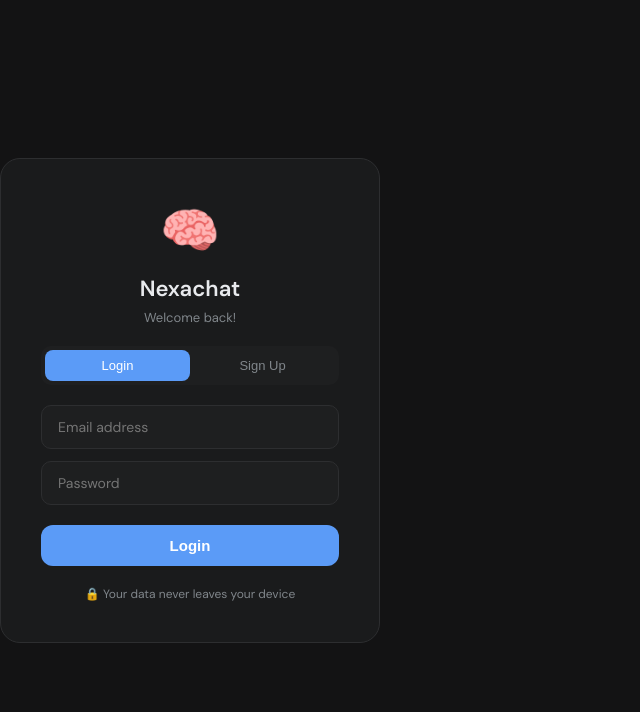
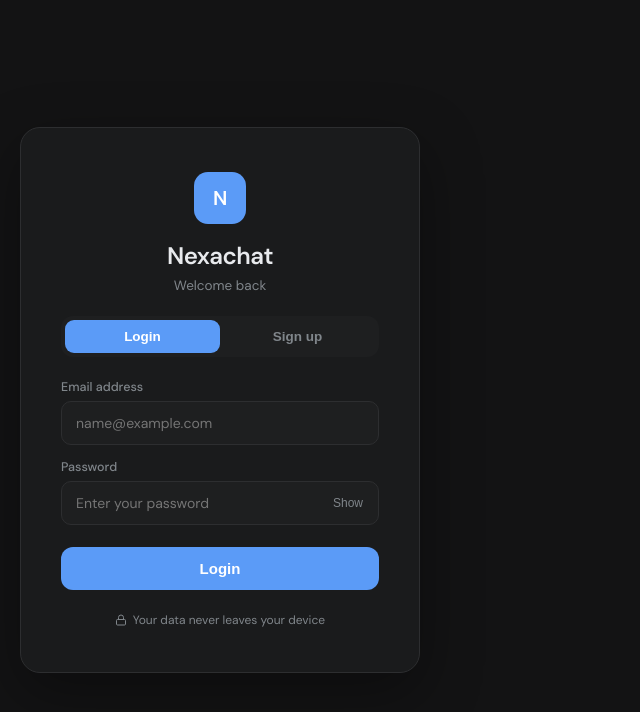
Before and after one commit to KeshavKandoi/OfflineChatBot, a React (Vite) app in the folder offline-chatbot/frontend/: page / in a window 1280 px wide. Shown: the top 712 px of the page, without its empty margins (0-640 px from the left). Built offline with nearby package versions, Linux system fonts and the light colour scheme.

Commit message:
creating login page

```diff
--- a/offline-chatbot/frontend/src/Login.tsx
+++ b/offline-chatbot/frontend/src/Login.tsx
@@ -7,11 +7,16 @@ interface Props {
 export default function Login({ onLogin }: Props) {
   const [mode, setMode] = useState<'login' | 'signup'>('login')
   const [name, setName] = useState('')
-  const [username, setUsername] = useState('')
   const [email, setEmail] = useState('')
   const [password, setPassword] = useState('')
+  const [showPassword, setShowPassword] = useState(false)
   const [error, setError] = useState('')
   const [loading, setLoading] = useState(false)
+
+  function switchMode(m: 'login' | 'signup') {
+    setMode(m)
+    setError('')
+  }
 
   async function handleSubmit() {
     if (mode === 'login') {
@@ -20,8 +25,12 @@ export default function Login({ onLogin }: Props) {
         return
       }
     } else {
-      if (!name || !username || !email || !password) {
+      if (!name || !email || !password) {
         setError('Please fill in all fields')
+        return
+      }
+      if (password.length < 6) {
+        setError('Password must be at least 6 characters')
         return
       }
     }
@@ -32,7 +41,7 @@ export default function Login({ onLogin }: Props) {
     try {
       const url = `http://127.0.0.1:8000/auth/${mode}`
       const body = mode === 'signup'
-        ? { name, username, email, password }
+        ? { name, email, password }
         : { email, password }
 
       const res = await fetch(url, {
@@ -63,117 +72,135 @@ export default function Login({ onLogin }: Props) {
       alignItems: 'center',
       justifyContent: 'center',
       background: 'var(--bg-primary)',
-      fontFamily: 'DM Sans, sans-serif'
+      fontFamily: 'DM Sans, sans-serif',
+      padding: '20px',
+      boxSizing: 'border-box'
     }}>
       <div style={{
-        width: '380px',
+        width: '400px',
+        maxWidth: '100%',
         background: 'var(--bg-secondary)',
         border: '1px solid var(--border)',
         borderRadius: '20px',
-        padding: '40px',
+        padding: '44px 40px',
         display: 'flex',
         flexDirection: 'column',
-        gap: '20px'
+        gap: '22px',
+        boxShadow: '0 20px 60px rgba(0,0,0,0.35)'
       }}>
-        {/* Icon + Title */}
         <div style={{ textAlign: 'center' }}>
-          <div style={{ fontSize: '48px', marginBottom: '12px' }}>🧠</div>
+          <div style={{
+            width: '52px', height: '52px', borderRadius: '14px',
+            background: 'var(--accent)', display: 'flex',
+            alignItems: 'center', justifyContent: 'center',
+            fontSize: '20px', fontWeight: 700, color: '#fff',
+            margin: '0 auto 16px', letterSpacing: '-0.02em'
+          }}>
+            N
+          </div>
           <h1 style={{
-            fontSize: '22px', fontWeight: 700,
-            color: 'var(--text-primary)', margin: 0
+            fontSize: '24px', fontWeight: 700,
+            color: 'var(--text-primary)', margin: 0,
+            letterSpacing: '-0.02em'
           }}>
             Nexachat
           </h1>
           <p style={{
-            fontSize: '13px', color: 'var(--text-muted)',
+            fontSize: '13.5px', color: 'var(--text-muted)',
             marginTop: '6px'
           }}>
-            {mode === 'login' ? 'Welcome back!' : 'Create your account'}
+            {mode === 'login' ? 'Welcome back' : 'Create your account to get started'}
           </p>
         </div>
 
-        {/* Mode toggle */}
         <div style={{
           display: 'flex',
           background: 'var(--bg-tertiary)',
-          borderRadius: '10px',
+          borderRadius: '12px',
           padding: '4px'
         }}>
           {(['login', 'signup'] as const).map(m => (
             <button
               key={m}
-              onClick={() => { setMode(m); setError('') }}
+              onClick={() => switchMode(m)}
               style={{
-                flex: 1, padding: '8px',
-                borderRadius: '8px', border: 'none',
+                flex: 1, padding: '9px',
+                borderRadius: '9px', border: 'none',
                 background: mode === m ? 'var(--accent)' : 'transparent',
                 color: mode === m ? '#fff' : 'var(--text-muted)',
-                fontSize: '13px', fontWeight: 500,
-                cursor: 'pointer', transition: 'all 0.15s',
-                textTransform: 'capitalize'
+                fontSize: '13.5px', fontWeight: 600,
+                cursor: 'pointer', transition: 'all 0.15s ease'
               }}
             >
-              {m === 'login' ? 'Login' : 'Sign Up'}
+              {m === 'login' ? 'Login' : 'Sign up'}
             </button>
           ))}
         </div>
 
-        {/* Fields */}
-        <div style={{ display: 'flex', flexDirection: 'column', gap: '12px' }}>
+        <div style={{ display: 'flex', flexDirection: 'column', gap: '14px' }}>
 
-          {/* Signup only fields */}
           {mode === 'signup' && (
-            <>
+            <div>
+              <label style={labelStyle}>Full name</label>
               <input
                 value={name}
                 onChange={e => setName(e.target.value)}
-                placeholder="Full name"
+                placeholder="Jane Doe"
                 style={inputStyle}
-                onFocus={e => e.target.style.borderColor = 'var(--accent)'}
-                onBlur={e => e.target.style.borderColor = 'var(--border)'}
+                onFocus={e => { e.target.style.borderColor = 'var(--accent)'; e.target.style.boxShadow = '0 0 0 3px rgba(99,102,241,0.15)' }}
+                onBlur={e => { e.target.style.borderColor = 'var(--border)'; e.target.style.boxShadow = 'none' }}
               />
-              <input
-                value={username}
-                onChange={e => setUsername(e.target.value)}
-                placeholder="Username"
-                style={inputStyle}
-                onFocus={e => e.target.style.borderColor = 'var(--accent)'}
-                onBlur={e => e.target.style.borderColor = 'var(--border)'}
-              />
-            </>
+            </div>
           )}
 
-          {/* Email — shown in both login and signup */}
+          <div>
+            <label style={labelStyle}>Email address</label>
             <input
               value={email}
               onChange={e => setEmail(e.target.value)}
-            placeholder="Email address"
+              placeholder="name@example.com"
               type="email"
               style={inputStyle}
-            onFocus={e => e.target.style.borderColor = 'var(--accent)'}
-            onBlur={e => e.target.style.borderColor = 'var(--border)'}
+              onFocus={e => { e.target.style.borderColor = 'var(--accent)'; e.target.style.boxShadow = '0 0 0 3px rgba(99,102,241,0.15)' }}
+              onBlur={e => { e.target.style.borderColor = 'var(--border)'; e.target.style.boxShadow = 'none' }}
             />
+          </div>
 
-          {/* Password */}
+          <div>
+            <label style={labelStyle}>Password</label>
+            <div style={{ position: 'relative' }}>
               <input
                 value={password}
                 onChange={e => setPassword(e.target.value)}
-            placeholder="Password"
-            type="password"
+                placeholder={mode === 'signup' ? 'At least 6 characters' : 'Enter your password'}
+                type={showPassword ? 'text' : 'password'}
                 onKeyDown={e => e.key === 'Enter' && handleSubmit()}
-            style={inputStyle}
-            onFocus={e => e.target.style.borderColor = 'var(--accent)'}
-            onBlur={e => e.target.style.borderColor = 'var(--border)'}
+                style={{ ...inputStyle, paddingRight: '44px' }}
+                onFocus={e => { e.target.style.borderColor = 'var(--accent)'; e.target.style.boxShadow = '0 0 0 3px rgba(99,102,241,0.15)' }}
+                onBlur={e => { e.target.style.borderColor = 'var(--border)'; e.target.style.boxShadow = 'none' }}
               />
+              <button
+                type="button"
+                onClick={() => setShowPassword(s => !s)}
+                style={{
+                  position: 'absolute', right: '10px', top: '50%',
+                  transform: 'translateY(-50%)', background: 'none',
+                  border: 'none', color: 'var(--text-muted)',
+                  fontSize: '12px', cursor: 'pointer', padding: '4px 6px'
+                }}
+              >
+                {showPassword ? 'Hide' : 'Show'}
+              </button>
+            </div>
+          </div>
         </div>
 
-        {/* Error */}
         {error && (
           <div style={{
             padding: '10px 14px',
             background: 'rgba(255,59,48,0.1)',
             border: '1px solid rgba(255,59,48,0.3)',
-            borderRadius: '8px',
+            borderRadius: '10px',
             fontSize: '13px',
             color: '#ff3b30'
           }}>
@@ -181,12 +208,11 @@ export default function Login({ onLogin }: Props) {
           </div>
         )}
 
-        {/* Submit */}
         <button
           onClick={handleSubmit}
           disabled={loading}
           style={{
-            padding: '12px',
+            padding: '13px',
             borderRadius: '12px',
             border: 'none',
             background: loading ? 'var(--bg-tertiary)' : 'var(--accent)',
@@ -194,27 +220,40 @@ export default function Login({ onLogin }: Props) {
             fontSize: '15px',
             fontWeight: 600,
             cursor: loading ? 'not-allowed' : 'pointer',
-            transition: 'all 0.15s'
+            transition: 'all 0.15s ease'
           }}
         >
-          {loading ? 'Please wait...' : mode === 'login' ? 'Login' : 'Create Account'}
+          {loading ? 'Please wait...' : mode === 'login' ? 'Login' : 'Create account'}
         </button>
 
-        {/* Privacy note */}
         <div style={{
           textAlign: 'center',
           fontSize: '12px',
-          color: 'var(--text-muted)'
+          color: 'var(--text-muted)',
+          display: 'flex', alignItems: 'center',
+          justifyContent: 'center', gap: '6px'
         }}>
-          🔒 Your data never leaves your device
+          <svg width="12" height="12" viewBox="0 0 24 24" fill="none" stroke="currentColor" strokeWidth="2">
+            <rect x="3" y="11" width="18" height="11" rx="2" />
+            <path d="M7 11V7a5 5 0 0 1 10 0v4" />
+          </svg>
+          Your data never leaves your device
         </div>
       </div>
     </div>
   )
 }
 
+const labelStyle: React.CSSProperties = {
+  display: 'block',
+  fontSize: '12.5px',
+  fontWeight: 500,
+  color: 'var(--text-muted)',
+  marginBottom: '6px'
+}
+
 const inputStyle: React.CSSProperties = {
-  padding: '12px 16px',
+  padding: '12px 14px',
   borderRadius: '10px',
   background: 'var(--bg-tertiary)',
   border: '1px solid var(--border)',
@@ -222,7 +261,7 @@ const inputStyle: React.CSSProperties = {
   fontSize: '14px',
   outline: 'none',
   fontFamily: 'DM Sans, sans-serif',
-  transition: 'border-color 0.15s',
+  transition: 'border-color 0.15s, box-shadow 0.15s',
   width: '100%',
   boxSizing: 'border-box' as const
 }
```
Lines whose indentation alone changed are shown as unchanged.
